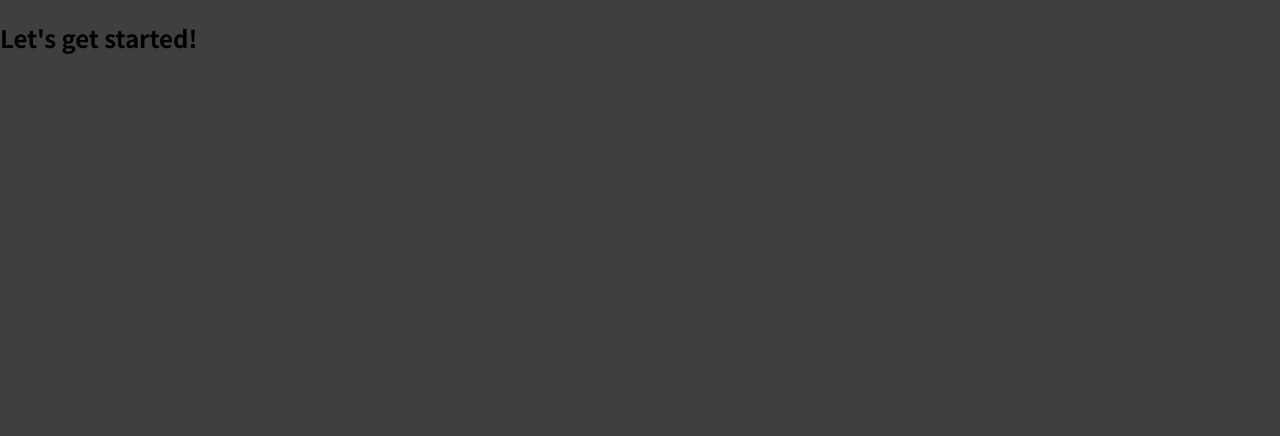
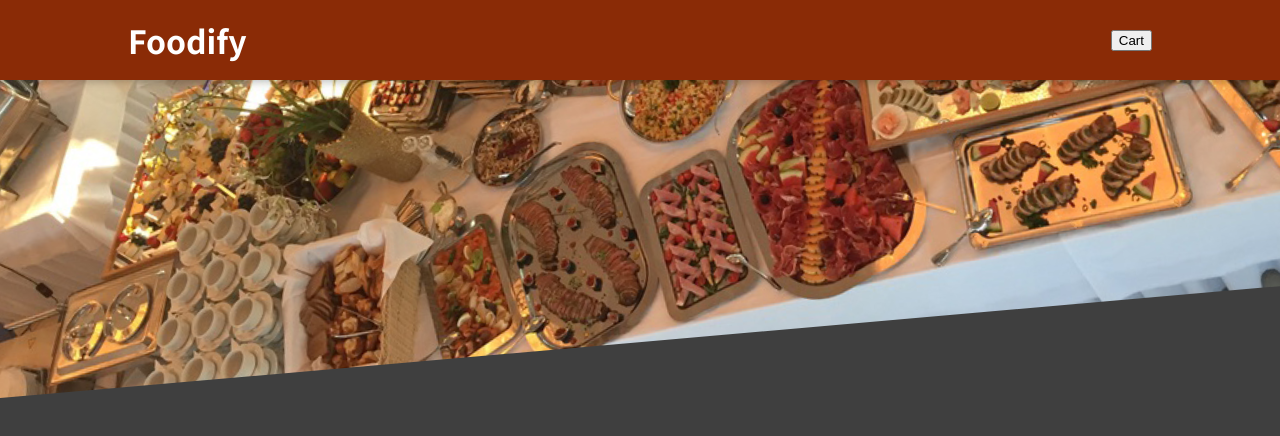
Before and after one commit to Rajat-soni-vst-au4/foodapp, a React (Create React App) app: page / in a window 1280 px wide. Shown: the top 436 px of the page. Built offline with nearby package versions, Linux system fonts and the light colour scheme.

Commit message:
create Header file and imported assets

```diff
--- a/src/App.js
+++ b/src/App.js
@@ -1,8 +1,11 @@
+import React from "react";
+import Header from "./components/Layout/Header";
+
 function App() {
   return (
-    <div>
-      <h2>Let's get started!</h2>
-    </div>
+    <>
+      <Header />
+    </>
   );
 }
 
--- a/src/components/Layout/Header.js
+++ b/src/components/Layout/Header.js
@@ -1,9 +1,18 @@
 import React from 'react';
+import image from "../../assets/meals.jpeg";
+import classes from "./Header.module.css";
 
-
-function Header() {
+const Header = (props) => {
   return (
-    <div>Header</div>
+    <>
+        <header className={classes.header}>
+            <h1>Foodify</h1>
+            <button>Cart</button>
+        </header>
+        <div className={classes["main-image"]}>
+            <img src={image} alt="table of food"/>
+        </div>
+    </>
   )
 }
 
--- a/src/components/Layout/Header.module.css
+++ b/src/components/Layout/Header.module.css
@@ -0,0 +1,29 @@
+.header {
+    position: fixed;
+    top: 0;
+    left: 0;
+    width: 100%;
+    height: 5rem;
+    background-color: #8a2b06;
+    color: white;
+    display: flex;
+    justify-content: space-between;
+    align-items: center;
+    padding: 0 10%;
+    box-shadow: 0 2px 8px rgba(0, 0, 0, 0.25);
+    z-index: 10;
+  }
+
+  .main-image {
+    width: 100%;
+    height: 25rem;
+    z-index: 0;
+    overflow: hidden;
+  }
+
+  .main-image img {
+    width: 110%;
+    height: 100%;
+    object-fit: cover;
+    transform: rotateZ(-5deg) translateY(-4rem) translateX(-1rem);
+  }
```
Also changed, not shown: src/assets/meals.jpeg (added).
